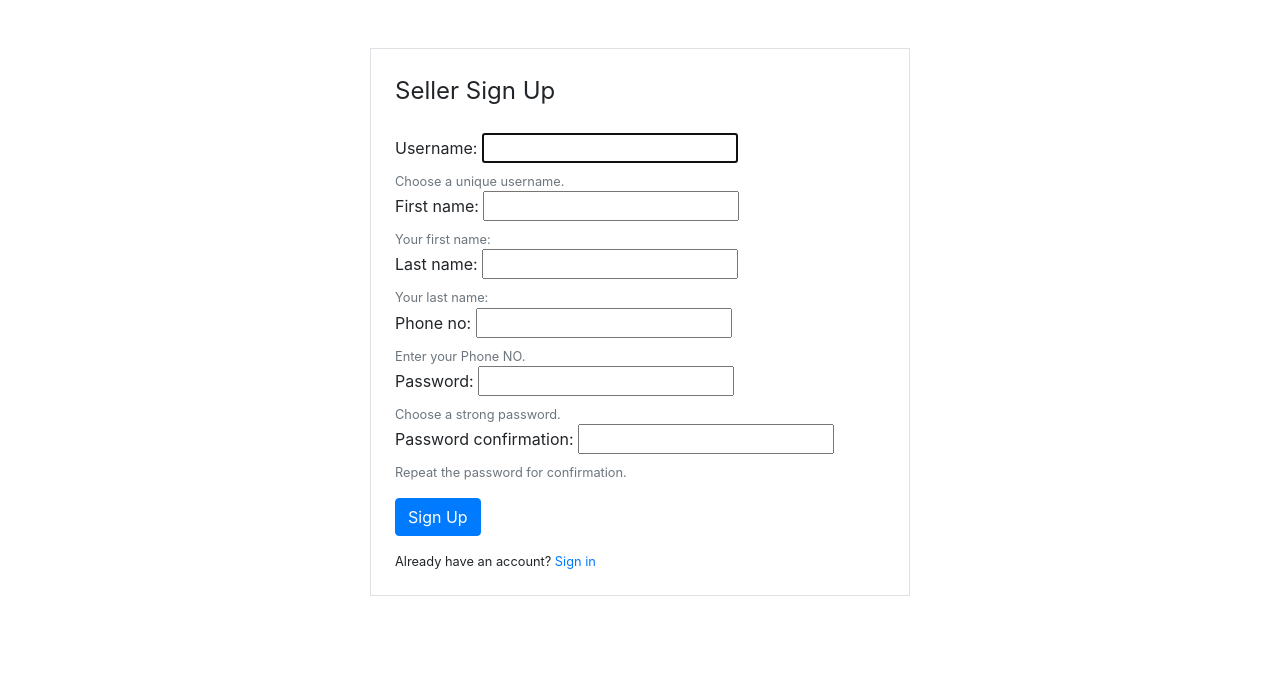
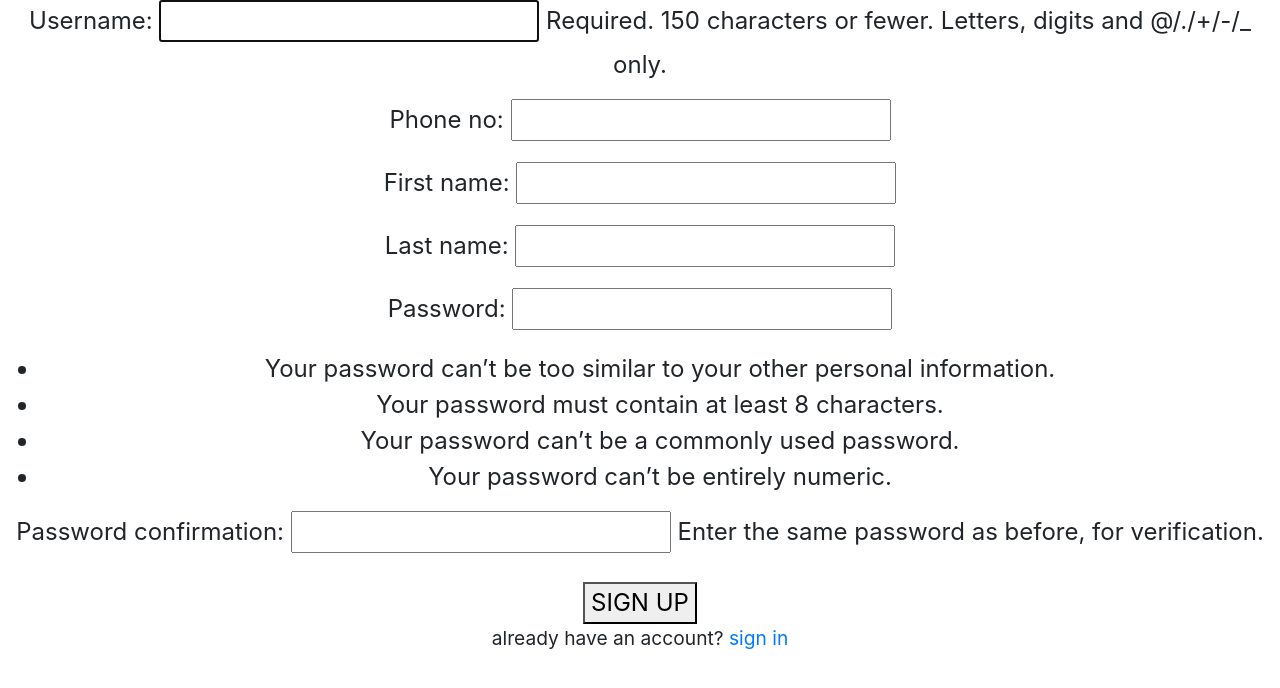
Before and after one commit to Ashutosh1910/CSA_tasks, a Django app: page /seller/new_seller/ in a window 1280 px wide. Shown: the part 56-744 px from the top of the page. Run offline with Django 4.2, Linux system fonts and the light colour scheme; some libraries are stand-ins or nearby versions.

Commit message:
Update seller-signuppage.html

```diff
--- a/SUD/templates/seller-signuppage.html
+++ b/SUD/templates/seller-signuppage.html
@@ -1,46 +1,20 @@
 {%extends 'base2.html' %}
 {%block content%}
+<legend>
+    <div class="content-section" style="text-align: center; border-color: red;border-width: 45px; "  >
+            <fieldset >
+                <form method="post">
+                    {%csrf_token%}
+
+                 {{form.as_p}}
 
 
 
 
-  <div class="container mt-5">
-                        <div class="row justify-content-center">
-                            <div class="col-md-6">
-                                <form method="post" class="border p-4">
-                                    {% csrf_token %}
-                                    <legend class="mb-4">Seller Sign Up</legend>
 
-                                    {{ form.username.label_tag }}
-                                    {{ form.username }}
-                                    <small class="form-text text-muted">Choose a unique username.</small>
-                                    {{form.first_name.label_tag}}
-                                    {{form.first_name}}
-                                    <small class="form-text text-muted" > Your first name:</small>
-                                    {{form.last_name.label_tag}}
-                                    {{form.last_name}}
-                                    <small class="form-text text-muted" > Your last name:</small>
-
-
-                                    {{ form.phone_no.label_tag }}
-                                    {{ form.phone_no }}
-                                    <small class="form-text text-muted">Enter your Phone NO.</small>
-
-                                    {{ form.password1.label_tag }}
-                                    {{ form.password1 }}
-                                    <small class="form-text text-muted">Choose a strong password.</small>
-
-                                    {{ form.password2.label_tag }}
-                                    {{ form.password2 }}
-                                    <small class="form-text text-muted">Repeat the password for confirmation.</small>
-
-                                    <button type="submit" class="btn btn-primary mt-3">Sign Up</button>
-
-                                    <div class="mt-3">
-                                        <small>Already have an account? <a href="{% url 'seller-login' %}">Sign in</a></small>
-                                    </div>
-                                </form>
-                            </div>
-                        </div>
-                    </div>
-                    {% endblock %}
+            </fieldset>
+            <div><button type="submit">SIGN UP</button><br></form></div>
+              <div><small>already have an account? <a href="{% url 'seller-login' %}"> sign in</a></small></div>
+            </div>
+        </div></legend>
+        {%endblock%}
```
